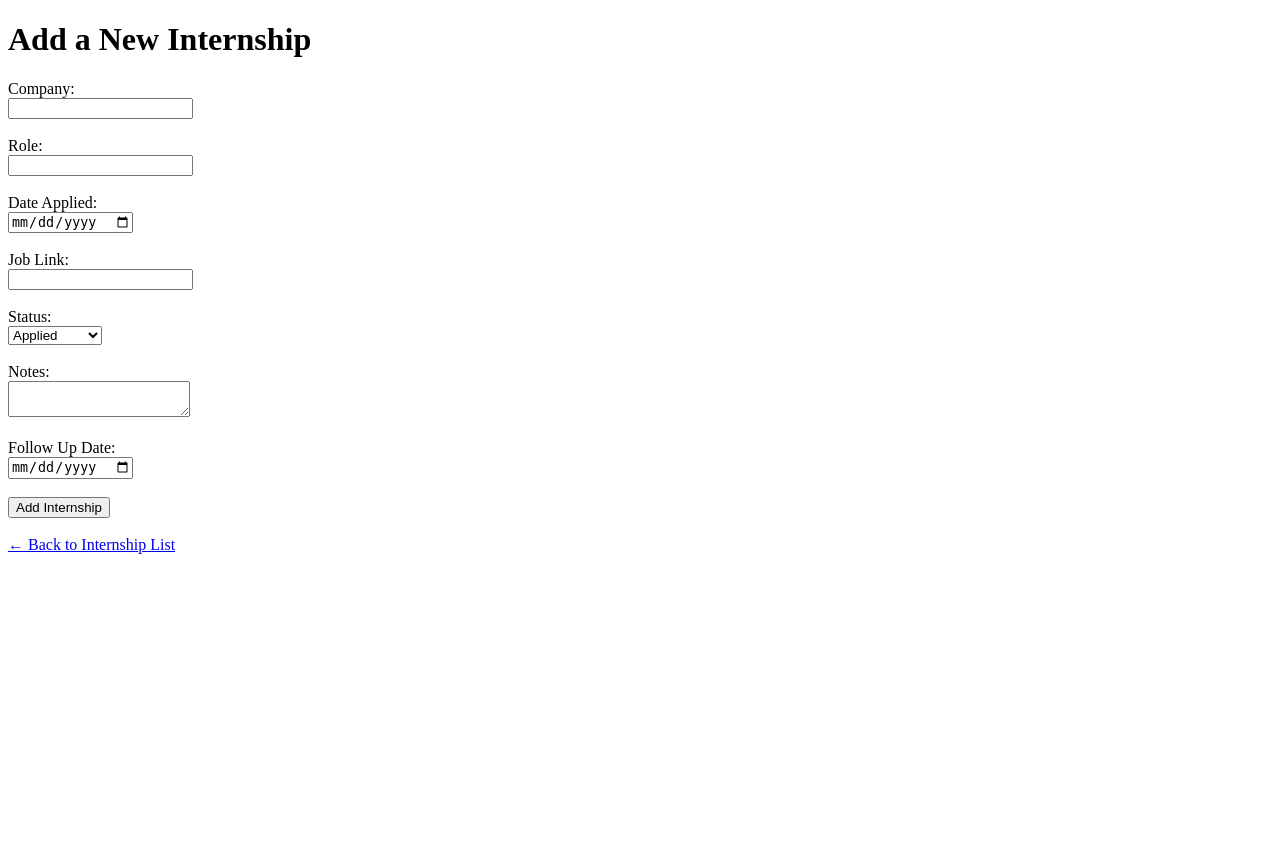
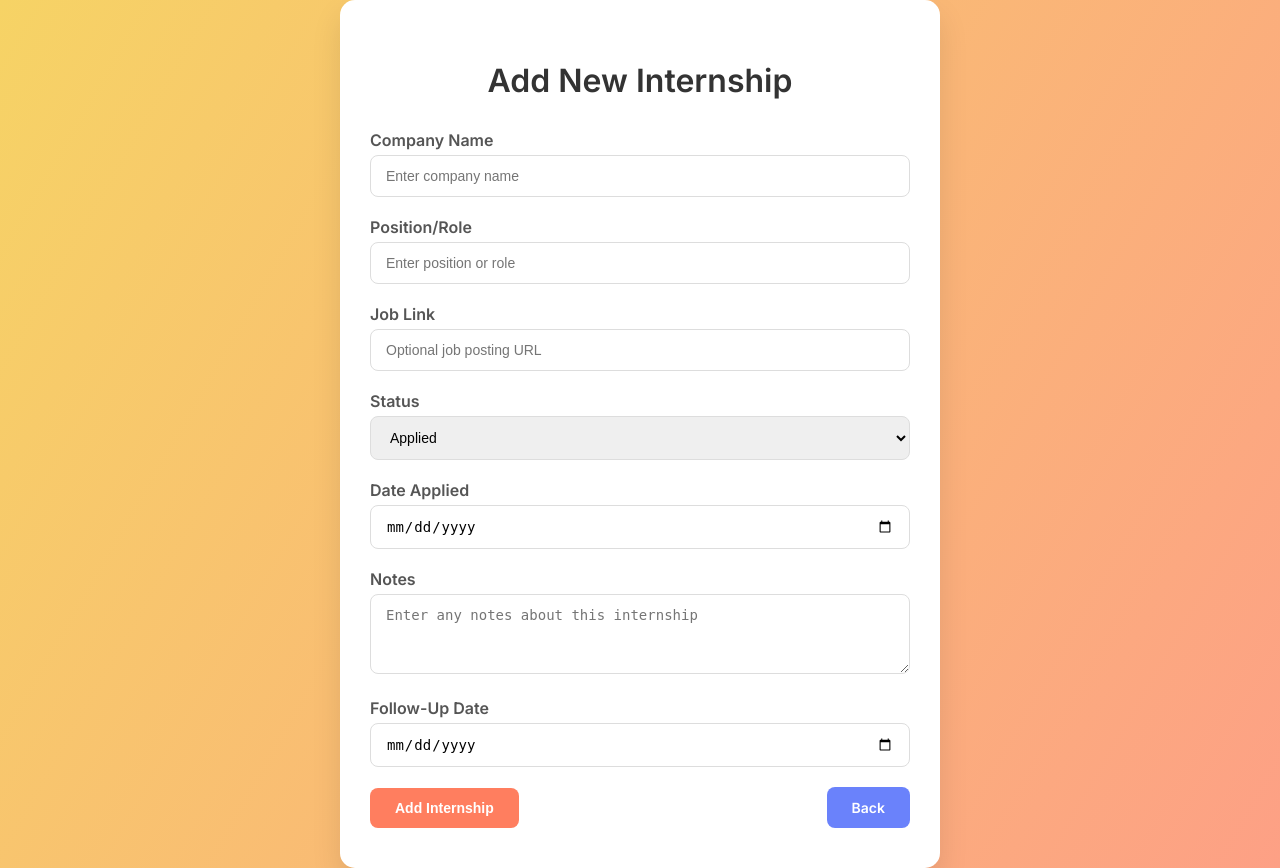
Before and after one commit to aedow05/Internshiptracker, a Flask app: page /add in a window 1280 px wide. Before the commit the page ends 554 px from the top, so only its background shows below. Run offline with Flask 3, Linux system fonts and the light colour scheme.

Commit message:
Updated interface and finished everything up

```diff
--- a/app.py
+++ b/app.py
@@ -6,7 +6,7 @@ from functools import wraps
 import os
 
 app = Flask(__name__)
-app.secret_key = '42506'
+app.secret_key = os.urandom(24)  # Set a secret key for session management
 
 
 
@@ -19,6 +19,7 @@ def get_db_connection():
     conn = sqlite3.connect('internships.db')
     conn.row_factory = sqlite3.Row
     return conn
+
 def init_db():
     print("Initializing database and creating tables if not exist...")
     conn = get_db_connection()
@@ -112,7 +113,20 @@ def login_required(f):
 @app.route('/dashboard')
 @login_required
 def dashboard():
-    return render_template('dashboard.html', username=session['username'])
+    conn = get_db_connection()
+    # Count applications by status
+    status_counts = conn.execute('''
+        SELECT status, COUNT(*) as count
+        FROM applications
+        GROUP BY status
+    ''').fetchall()
+
+    # Total applications
+    total_apps = conn.execute('SELECT COUNT(*) as total FROM applications').fetchone()['total']
+
+    conn.close()
+    return render_template('dashboard.html', status_counts=status_counts, total_apps=total_apps, username=session['username'])
+
 
 # Home Page - Show all internships
 @app.route('/')
@@ -191,6 +205,12 @@ def delete_internship(id):
     conn.commit()
     conn.close()
     return redirect('/')
+@app.route('/internships')
+def list_internships():
+    conn = get_db_connection()
+    internships = conn.execute("SELECT * FROM internships ORDER BY start_date DESC").fetchall()
+    conn.close()
+    return render_template('internships.html', internships=internships)
 
 # Run the app
 if __name__ == '__main__':
--- a/templates/add_internship.html
+++ b/templates/add_internship.html
@@ -1,42 +1,148 @@
 <!DOCTYPE html>
-<html>
+<html lang="en">
 <head>
+    <meta charset="UTF-8">
+    <meta name="viewport" content="width=device-width, initial-scale=1.0">
     <title>Add Internship</title>
+    <link href="https://fonts.googleapis.com/css2?family=Inter:wght@400;600&display=swap" rel="stylesheet">
+    <style>
+        /* Global Styles */
+        * {
+            box-sizing: border-box;
+        }
+        body {
+            font-family: 'Inter', sans-serif;
+            margin: 0;
+            background: linear-gradient(120deg, #f6d365, #fda085);
+            min-height: 100vh;
+            display: flex;
+            justify-content: center;
+            align-items: center;
+        }
+        .container {
+            background: #fff;
+            padding: 40px 30px;
+            border-radius: 15px;
+            box-shadow: 0 15px 30px rgba(0,0,0,0.1);
+            width: 100%;
+            max-width: 600px;
+        }
+        h1 {
+            text-align: center;
+            color: #333;
+            margin-bottom: 30px;
+            font-weight: 600;
+        }
+        label {
+            display: block;
+            margin-bottom: 5px;
+            font-weight: 600;
+            color: #555;
+        }
+        input[type="text"],
+        input[type="date"],
+        input[type="url"],
+        textarea,
+        select {
+            width: 100%;
+            padding: 12px 15px;
+            margin-bottom: 20px;
+            border: 1px solid #ddd;
+            border-radius: 8px;
+            font-size: 14px;
+            transition: border 0.3s ease, box-shadow 0.3s ease;
+        }
+        input:focus, textarea:focus, select:focus {
+            border-color: #ff7e5f;
+            box-shadow: 0 0 5px rgba(255,126,95,0.3);
+            outline: none;
+        }
+        textarea {
+            resize: vertical;
+            min-height: 80px;
+        }
+        .form-actions {
+            display: flex;
+            justify-content: space-between;
+            align-items: center;
+        }
+        button, .btn-back {
+            padding: 12px 25px;
+            border: none;
+            border-radius: 8px;
+            cursor: pointer;
+            font-weight: 600;
+            font-size: 14px;
+            transition: all 0.3s ease;
+            text-decoration: none;
+            text-align: center;
+        }
+        .btn-submit {
+            background: #ff7e5f;
+            color: #fff;
+        }
+        .btn-submit:hover {
+            background: #feb47b;
+        }
+        .btn-back {
+            background: #6a82fb;
+            color: #fff;
+        }
+        .btn-back:hover {
+            background: #4a6cf7;
+        }
+        @media (max-width: 500px) {
+            .form-actions {
+                flex-direction: column;
+            }
+            .form-actions button, .form-actions .btn-back {
+                width: 100%;
+                margin-bottom: 10px;
+            }
+        }
+    </style>
 </head>
 <body>
-    <h1>Add a New Internship</h1>
+    <div class="container">
+        <h1>Add New Internship</h1>
+        <form method="POST" action="/add">
+            <label for="company">Company Name</label>
+            <input type="text" id="company" name="company" placeholder="Enter company name" required>
 
-    <form method="POST">
-        <label>Company:</label><br>
-        <input type="text" name="company" required><br><br>
+            <label for="role">Position/Role</label>
+            <input type="text" id="role" name="role" placeholder="Enter position or role" required>
 
-        <label>Role:</label><br>
-        <input type="text" name="role" required><br><br>
+            <label for="job_link">Job Link</label>
+            <input type="url" id="job_link" name="job_link" placeholder="Optional job posting URL">
 
-        <label>Date Applied:</label><br>
-        <input type="date" name="date_applied"><br><br>
+            <label for="status">Status</label>
+            <select id="status" name="status" required>
+                <option value="Applied">Applied</option>
+                <option value="Interview Scheduled">Interview Scheduled</option>
+                <option value="Interviewed">Interviewed</option>
+                <option value="Offer Received">Offer Received</option>
+                <option value="Offer Accepted">Offer Accepted</option>
+                <option value="Offer Declined">Offer Declined</option>
+                <option value="Rejected">Rejected</option>
+                <option value="In Progress">In Progress</option>
+                <option value="On Hold">On Hold</option>
+                <option value="Withdrawn">Withdrawn</option>
+            </select>
 
-        <label>Job Link:</label><br>
-        <input type="url" name="job_link"><br><br>
+            <label for="date_applied">Date Applied</label>
+            <input type="date" id="date_applied" name="date_applied">
 
-        <label>Status:</label><br>
-        <select name="status">
-            <option>Applied</option>
-            <option>Interviewing</option>
-            <option>Offer</option>
-            <option>Rejected</option>
-        </select><br><br>
+            <label for="notes">Notes</label>
+            <textarea id="notes" name="notes" placeholder="Enter any notes about this internship"></textarea>
 
-        <label>Notes:</label><br>
-        <textarea name="notes"></textarea><br><br>
+            <label for="follow_up_date">Follow-Up Date</label>
+            <input type="date" id="follow_up_date" name="follow_up_date">
 
-        <label>Follow Up Date:</label><br>
-        <input type="date" name="follow_up_date"><br><br>
-
-        <button type="submit">Add Internship</button>
-    </form>
-
-    <br>
-    <a href="/">← Back to Internship List</a>
+            <div class="form-actions">
+                <button type="submit" class="btn-submit">Add Internship</button>
+                <a href="/" class="btn-back">Back</a>
+            </div>
+        </form>
+    </div>
 </body>
 </html>
```
Also changed, not shown: init_db.py (+6 -4 lines), templates/dashboard.html (+41 -6 lines), internships.db.
